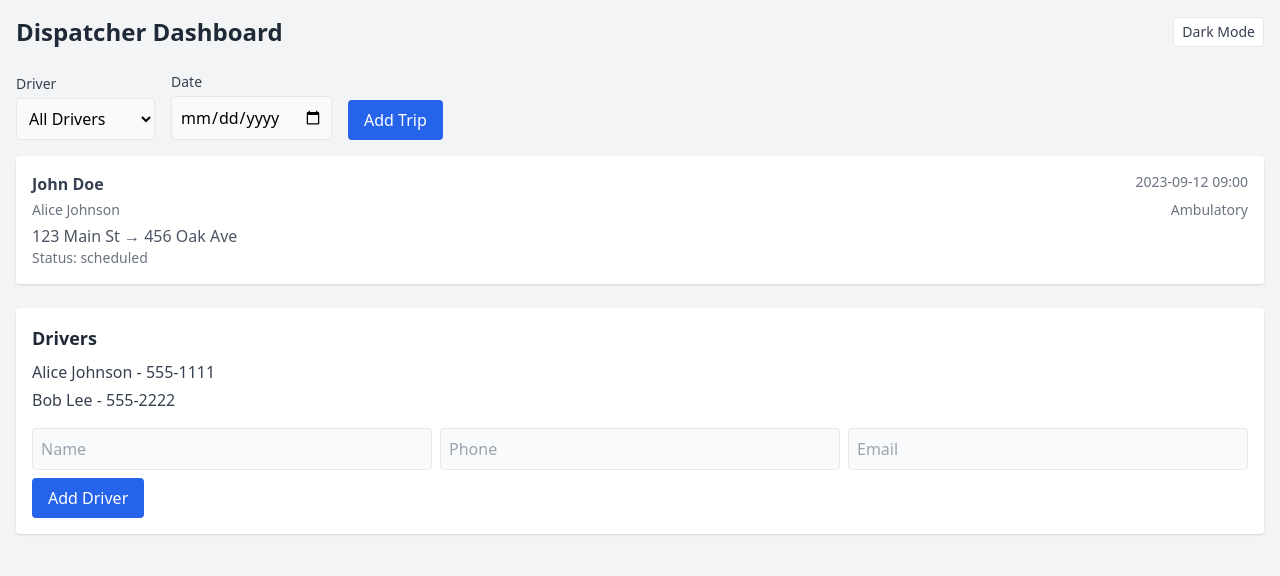
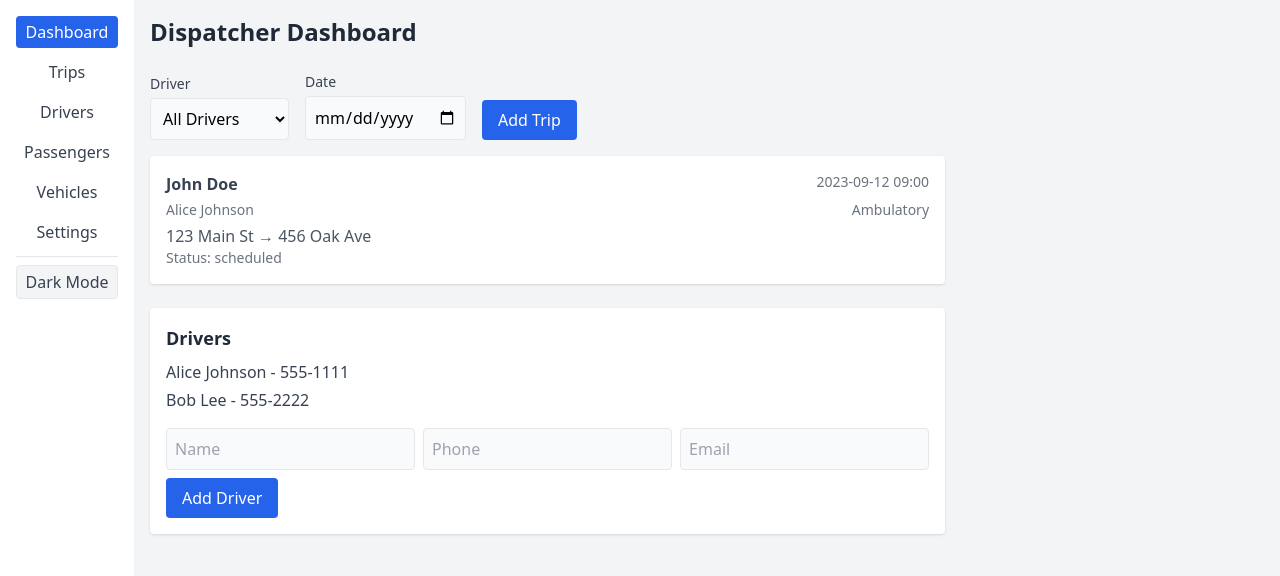
Before and after one commit to Gilblasse/Dispatch-System, a React (Vite) app: page / in a window 1280 px wide. Shown: the top 576 px of the page. Built offline with nearby package versions, Linux system fonts and the light colour scheme.

Commit message:
Add sidebar navigation

```diff
--- a/src/App.tsx
+++ b/src/App.tsx
@@ -8,12 +8,16 @@ import {
 import { Trip, Driver, Passenger } from './types';
 import { DispatcherDashboard } from './components/DispatcherDashboard';
 import { DriverManager } from './components/DriverManager';
+import { Sidebar, ViewOption } from './components/Sidebar';
+import { PassengerList } from './components/PassengerList';
+import { VehicleList } from './components/VehicleList';
 
 export const App: React.FC = () => {
   const [trips, setTrips] = useState<Trip[]>(initialTrips);
   const [drivers, setDrivers] = useState<Driver[]>(initialDrivers);
   const [passengers, setPassengers] = useState<Passenger[]>(initialPassengers);
   const [dark, setDark] = useState(false);
+  const [view, setView] = useState<ViewOption>('dashboard');
 
   useEffect(() => {
     const root = document.documentElement;
@@ -84,16 +88,16 @@ export const App: React.FC = () => {
   };
 
   return (
-    <div className="min-h-screen bg-gray-100 dark:bg-gray-900 p-4 space-y-6">
-      <div className="flex justify-between items-center">
+    <div className="min-h-screen bg-gray-100 dark:bg-gray-900 flex">
+      <Sidebar
+        current={view}
+        onSelect={setView}
+        dark={dark}
+        toggleDark={() => setDark(!dark)}
+      />
+      <main className="flex-1 p-4 space-y-6">
         <h1 className="text-2xl font-bold text-gray-800 dark:text-gray-100">Dispatcher Dashboard</h1>
-        <button
-          className="px-2 py-1 text-sm rounded border bg-white dark:bg-gray-800 text-gray-700 dark:text-gray-200"
-          onClick={() => setDark(!dark)}
-        >
-          {dark ? 'Light' : 'Dark'} Mode
-        </button>
-      </div>
+        {(view === 'dashboard' || view === 'trips') && (
           <DispatcherDashboard
             trips={trips}
             drivers={drivers}
@@ -103,7 +107,18 @@ export const App: React.FC = () => {
             addPassenger={addPassenger}
             updatePassenger={updatePassenger}
           />
+        )}
+        {(view === 'dashboard' || view === 'drivers') && (
           <DriverManager drivers={drivers} addDriver={addDriver} />
+        )}
+        {view === 'passengers' && <PassengerList passengers={passengers} />}
+        {view === 'vehicles' && <VehicleList vehicles={vehicles} />}
+        {view === 'settings' && (
+          <div className="bg-white dark:bg-gray-800 p-4 rounded shadow text-gray-700 dark:text-gray-200">
+            Use the sidebar to toggle dark mode.
+          </div>
+        )}
+      </main>
     </div>
   );
 };
--- /dev/null
+++ b/src/components/PassengerList.tsx
@@ -0,0 +1,19 @@
+import React from 'react';
+import { Passenger } from '../types';
+
+interface Props {
+  passengers: Passenger[];
+}
+
+export const PassengerList: React.FC<Props> = ({ passengers }) => (
+  <div className="bg-white dark:bg-gray-800 p-4 rounded shadow">
+    <h2 className="text-lg font-semibold mb-2 text-gray-800 dark:text-gray-100">Passengers</h2>
+    <ul className="space-y-1">
+      {passengers.map(p => (
+        <li key={p.id} className="text-gray-700 dark:text-gray-200">
+          {p.name} - {p.phone.join(', ')}
+        </li>
+      ))}
+    </ul>
+  </div>
+);
--- /dev/null
+++ b/src/components/Sidebar.tsx
@@ -0,0 +1,51 @@
+import React from 'react';
+
+export type ViewOption =
+  | 'dashboard'
+  | 'trips'
+  | 'drivers'
+  | 'passengers'
+  | 'vehicles'
+  | 'settings';
+
+interface Props {
+  current: ViewOption;
+  onSelect: (view: ViewOption) => void;
+  dark: boolean;
+  toggleDark: () => void;
+}
+
+export const Sidebar: React.FC<Props> = ({ current, onSelect, dark, toggleDark }) => {
+  const itemClass = (id: ViewOption) =>
+    `block w-full text-left px-2 py-1 rounded ${current === id ? 'bg-blue-600 text-white' : 'text-gray-700 dark:text-gray-200 hover:bg-gray-200 dark:hover:bg-gray-700'}`;
+
+  return (
+    <aside className="w-48 flex-shrink-0 bg-white dark:bg-gray-800 p-4 space-y-2">
+      <button className={itemClass('dashboard')} onClick={() => onSelect('dashboard')}>
+        Dashboard
+      </button>
+      <button className={itemClass('trips')} onClick={() => onSelect('trips')}>
+        Trips
+      </button>
+      <button className={itemClass('drivers')} onClick={() => onSelect('drivers')}>
+        Drivers
+      </button>
+      <button className={itemClass('passengers')} onClick={() => onSelect('passengers')}>
+        Passengers
+      </button>
+      <button className={itemClass('vehicles')} onClick={() => onSelect('vehicles')}>
+        Vehicles
+      </button>
+      <button className={itemClass('settings')} onClick={() => onSelect('settings')}>
+        Settings
+      </button>
+      <hr className="my-2 border-gray-300 dark:border-gray-700" />
+      <button
+        className="w-full px-2 py-1 text-left rounded border bg-gray-100 dark:bg-gray-700 text-gray-700 dark:text-gray-200"
+        onClick={toggleDark}
+      >
+        {dark ? 'Light' : 'Dark'} Mode
+      </button>
+    </aside>
+  );
+};
--- /dev/null
+++ b/src/components/VehicleList.tsx
@@ -0,0 +1,19 @@
+import React from 'react';
+import { Vehicle } from '../types';
+
+interface Props {
+  vehicles: Vehicle[];
+}
+
+export const VehicleList: React.FC<Props> = ({ vehicles }) => (
+  <div className="bg-white dark:bg-gray-800 p-4 rounded shadow">
+    <h2 className="text-lg font-semibold mb-2 text-gray-800 dark:text-gray-100">Vehicles</h2>
+    <ul className="space-y-1">
+      {vehicles.map(v => (
+        <li key={v.id} className="text-gray-700 dark:text-gray-200">
+          {v.label}
+        </li>
+      ))}
+    </ul>
+  </div>
+);
```
Lines whose indentation alone changed are shown as unchanged.
